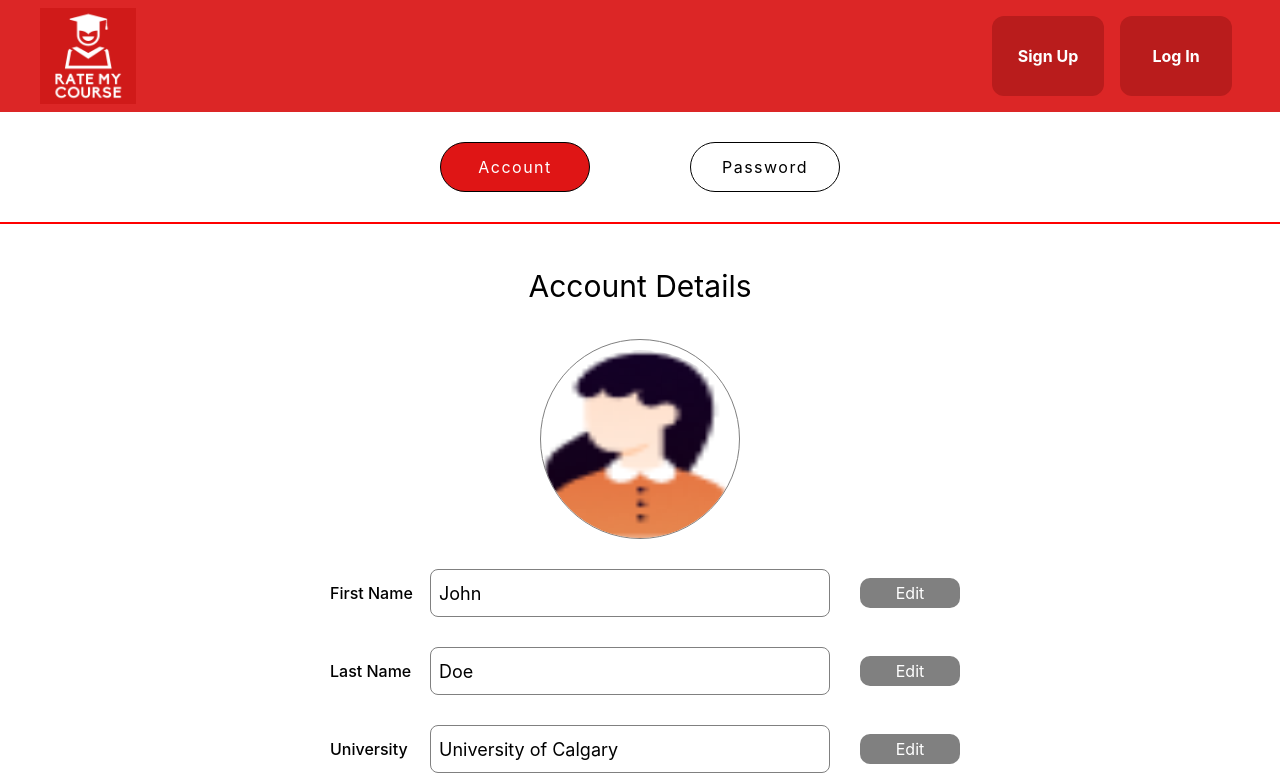
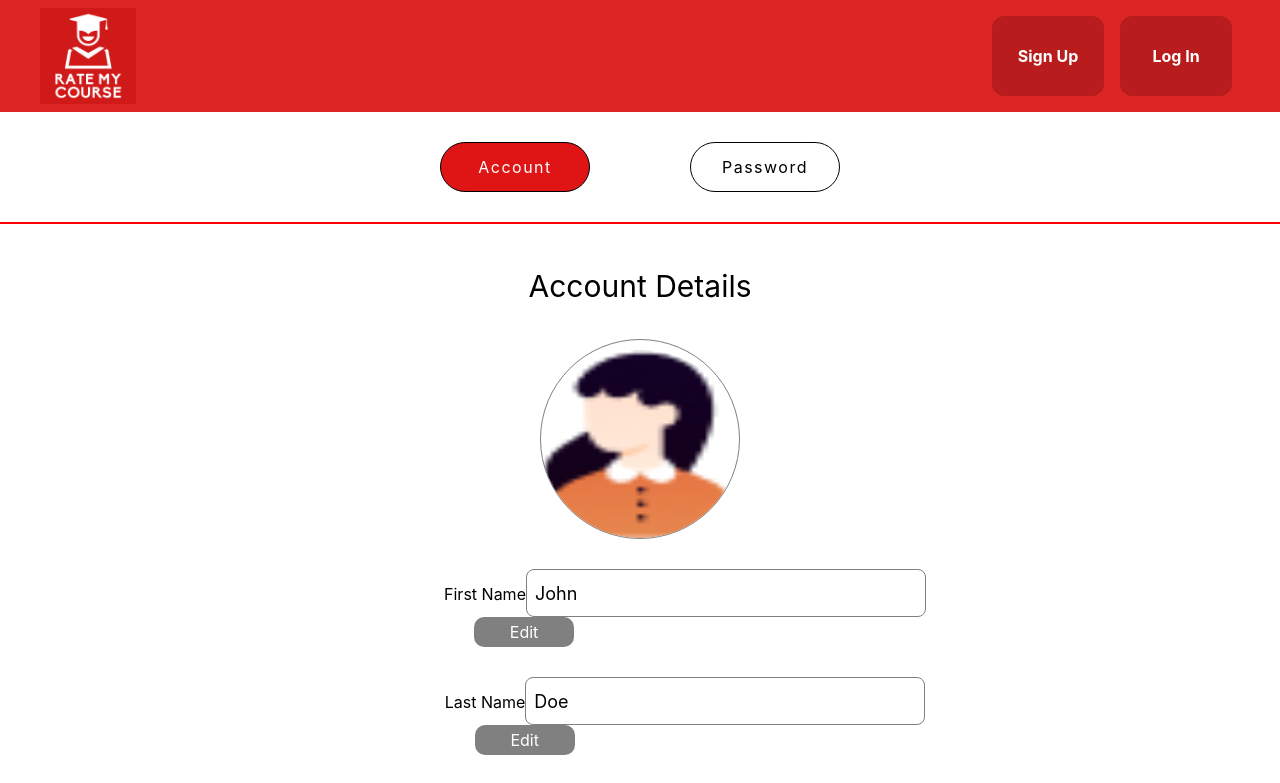
Before and after one commit to mrmallam/Rate_My_Course, a React (Create React App) app in the folder Frontend/rate_my_course/: page /accountSettings in a window 1280 px wide. Shown: the top 783 px of the page. Built offline with nearby package versions, Linux system fonts and the light colour scheme.

Commit message:
Updated class name

```diff
--- a/Frontend/rate_my_course/src/pages/AccountSettingsAccount.js
+++ b/Frontend/rate_my_course/src/pages/AccountSettingsAccount.js
@@ -4,7 +4,7 @@ import UserAccountSettingsProfilePicture from '../resources/user_profile.png';
 
 // Custom component for each editable field
 const AccountInformation = ({ label, value, editMode, onEditClick, onSaveClick, onCancelClick, onChange, fieldType }) => (
-    <div className="inputContainer">
+    <div className="inputContainer--account">
         {label && <label>{label}</label>}
         <input
             className="inputBox" id="inputBox--accountSettingsAccount"
```
